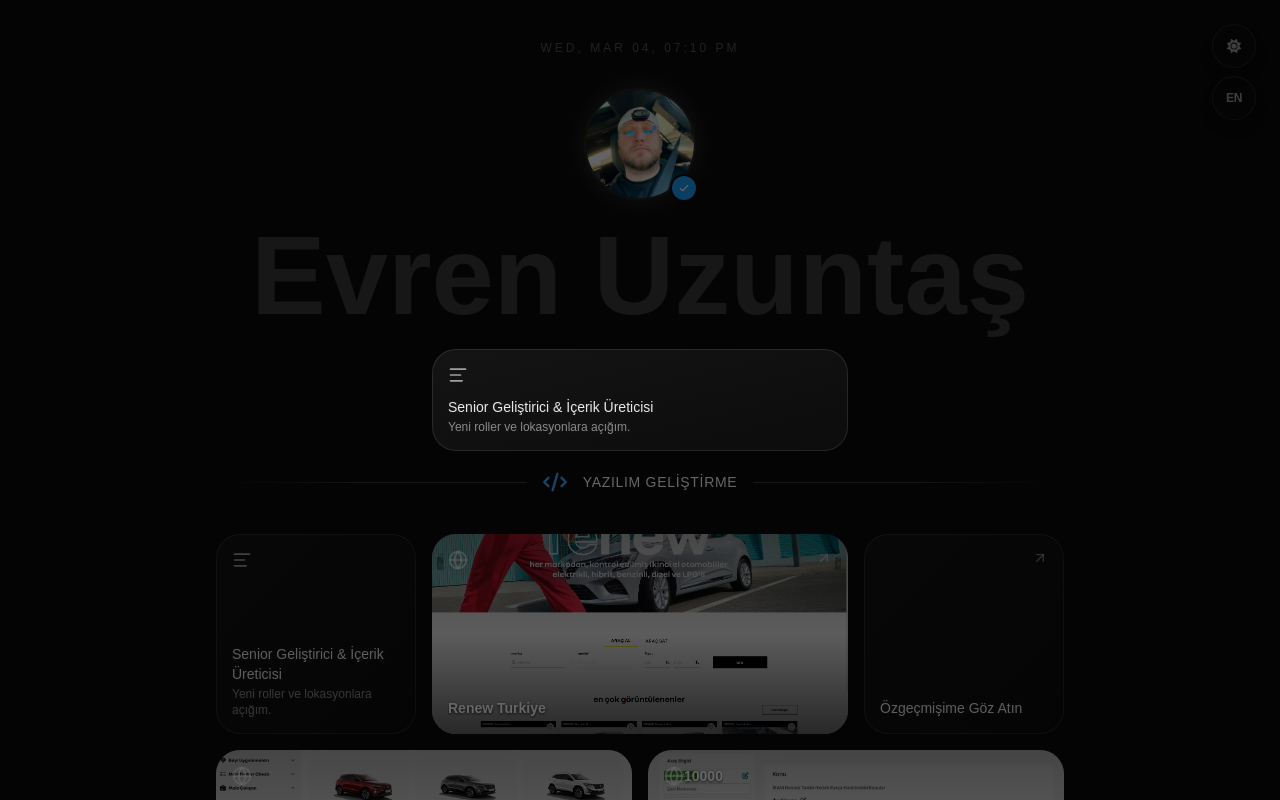
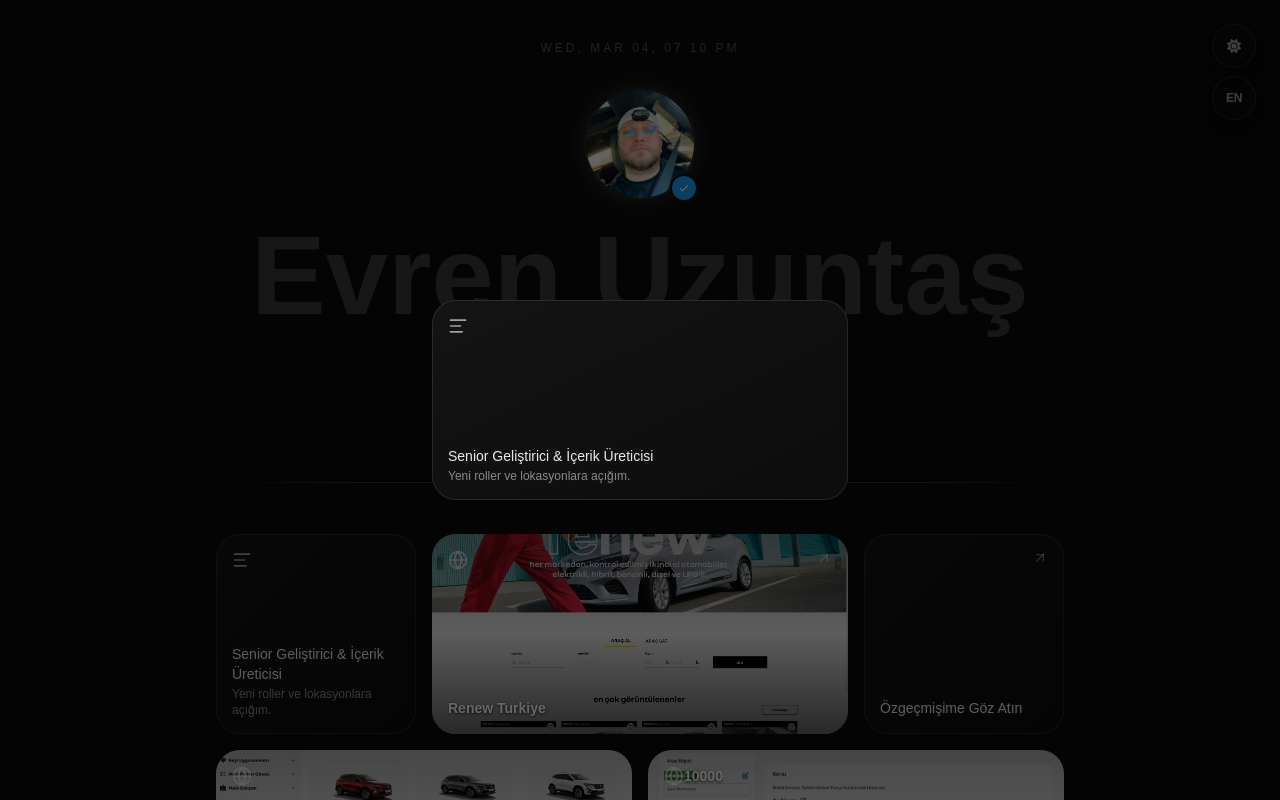
Before and after one commit to evrenuzuntas/evrenuzuntas.com, a Next.js app: page / in a window 1280 px wide. Both pictures are taken after a click on the button 316 px from the left and 634 px from the top of the page. Shown: the top 800 px of the page. Built offline with nearby package versions, Linux system fonts and the light colour scheme.

Commit message:
Adjust minimum height of BentoExpandModal for better content display and layout consistency.

```diff
--- a/src/components/BentoExpandModal.tsx
+++ b/src/components/BentoExpandModal.tsx
@@ -53,7 +53,7 @@ export function BentoExpandModal({ item, onClose }: Props) {
         className={[
           "relative overflow-hidden rounded-3xl ring-1 ring-inset ring-foreground/10",
           "flex flex-col bg-gradient-to-br from-card-from to-card-to p-4 gap-3 text-foreground/90",
-          "w-full max-w-[416px] max-h-[75vh] overflow-y-auto",
+          "w-full max-w-[416px] min-h-[200px] max-h-[75vh] overflow-y-auto",
           closing ? "bento-modal-exit" : "bento-modal-enter",
         ].join(" ")}
       >
```
